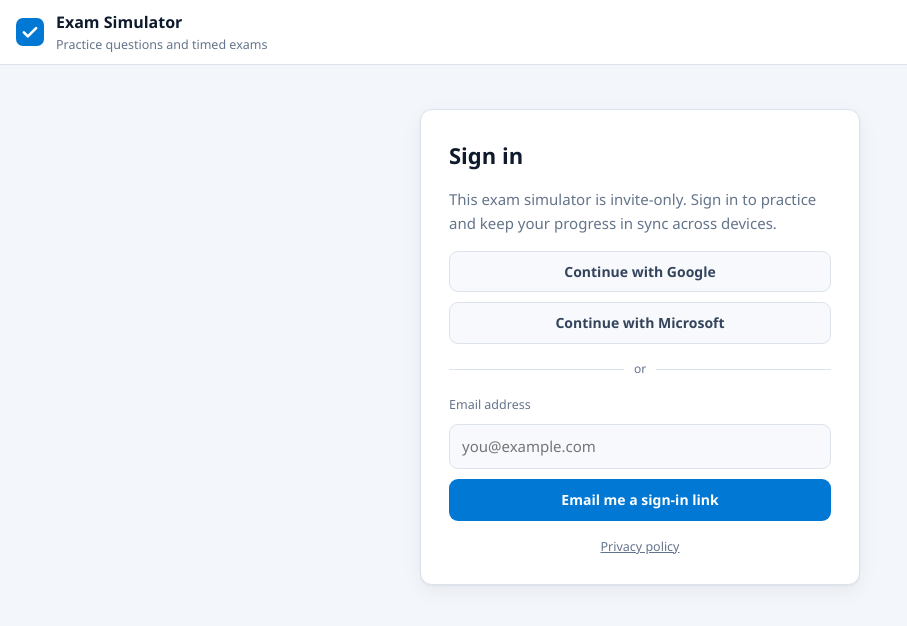
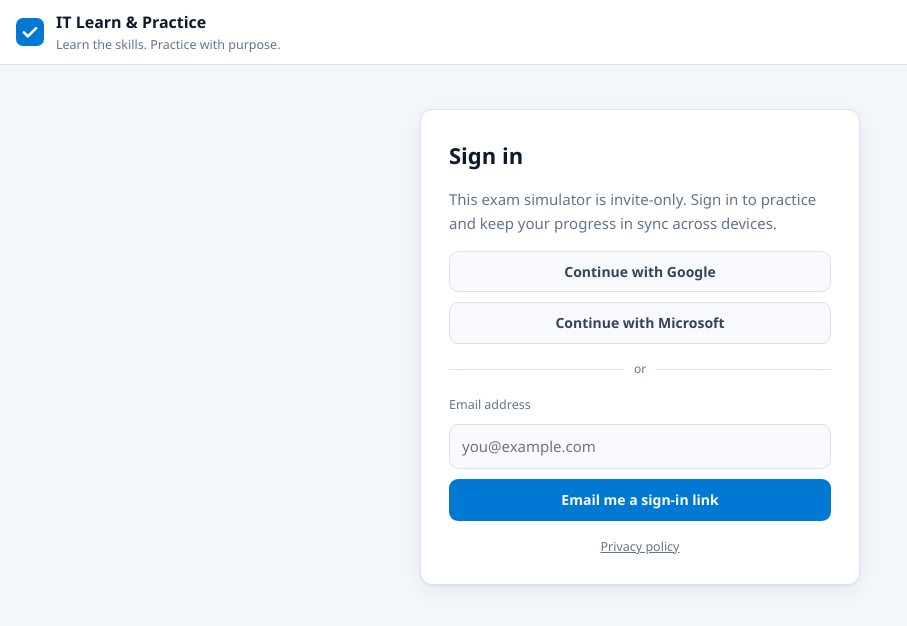
Before and after one commit to abg0dw1n/az104-exam-simulator, a website with bundled scripts: page index.html in a window 1280 px wide. Shown: the whole page, without its empty margins (0-907 px from the left). Built offline with nearby package versions, Linux system fonts and the light colour scheme.

```diff
--- a/index.html
+++ b/index.html
@@ -3,8 +3,8 @@
 <head>
   <meta charset="utf-8">
   <meta name="viewport" content="width=device-width, initial-scale=1">
-  <title>Exam Simulator</title>
-  <meta name="description" content="Practice questions and timed exams for IT certifications.">
+  <title>IT Learn &amp; Practice</title>
+  <meta name="description" content="Learn IT certification topics with study guides and video lessons, then build confidence with practice questions and timed exams.">
   <meta name="theme-color" content="#0f172a">
   <link rel="icon" href="/favicon.svg" type="image/svg+xml">
   <link rel="manifest" href="/manifest.webmanifest">
@@ -40,8 +40,8 @@
       <div class="brand">
         <svg class="brand-mark" viewBox="0 0 32 32" aria-hidden="true"><rect width="32" height="32" rx="8" fill="#0078d4"/><path d="M9 16.5l4.5 4.5L23 11.5" fill="none" stroke="#fff" stroke-width="3" stroke-linecap="round" stroke-linejoin="round"/></svg>
         <div>
-          <h1><a href="/" class="brand-link" id="brand-title" title="All exams">Exam Simulator</a></h1>
-          <p class="muted small" id="brand-sub">Practice questions and timed exams</p>
+          <h1><a href="/" class="brand-link" id="brand-title" title="IT Learn &amp; Practice home">IT Learn &amp; Practice</a></h1>
+          <p class="muted small" id="brand-sub">Learn the skills. Practice with purpose.</p>
         </div>
       </div>
 
```
